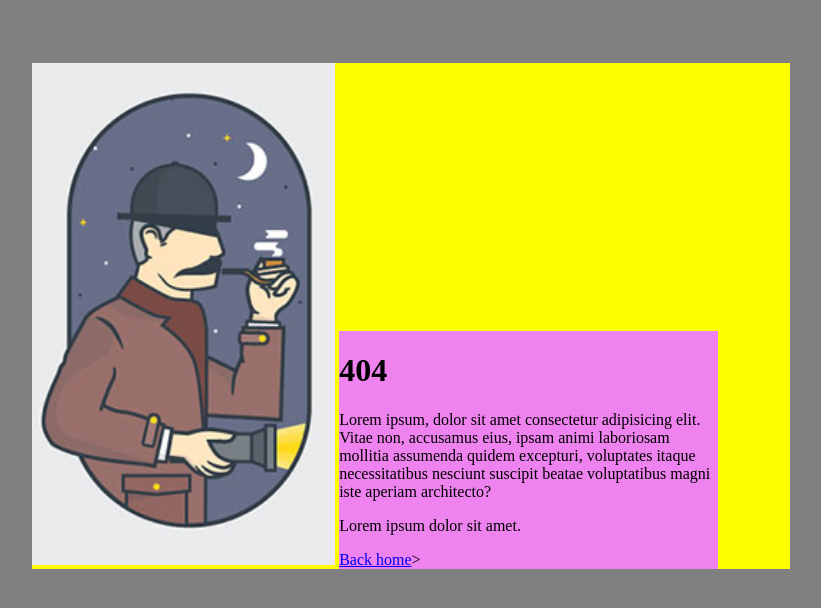
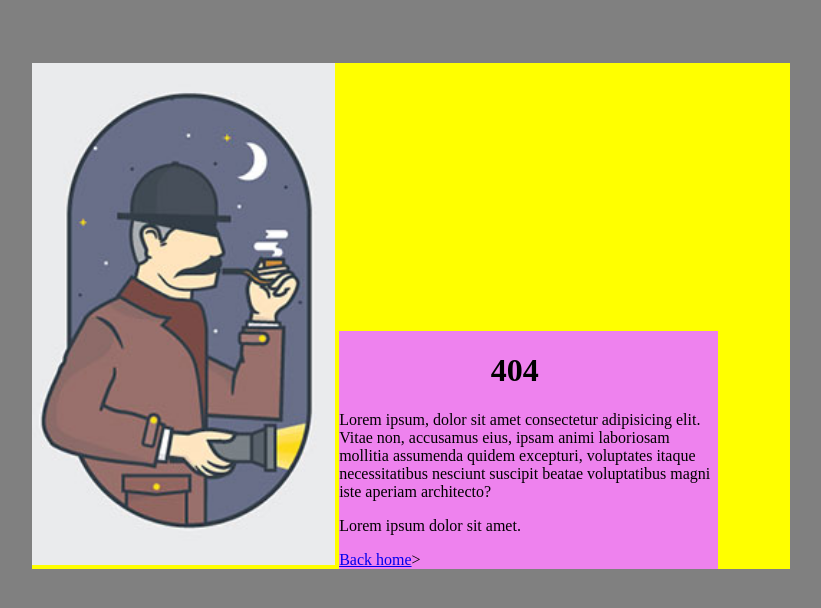
Before and after one commit to ZilvinasSvirskas/2-serlokas, a website: page index.html in a window 1280 px wide. Shown: the whole page, without its empty margins (229-1050 px from the left). Drawn offline with Linux system fonts and the light colour scheme.

Commit message:
Initial structure style

```diff
--- a/index.html
+++ b/index.html
@@ -11,7 +11,7 @@
    <main style="width: 60%;background-color:yellow;margin-top: 5%;margin-left: 20%;">
        <img style="display: inline-block;width: 40%;" src="./Serlokas.png"alt="Serlokas su pypke menesienoje">
        <div style="display: inline-block;width: 50%;background-color: violet;">
-           <h1>404</h1>
+           <h1 style="margin-left: 40%;">404</h1>
            <p>Lorem ipsum, dolor sit amet consectetur adipisicing elit. Vitae non, accusamus eius, ipsam animi laboriosam mollitia assumenda quidem excepturi, voluptates itaque necessitatibus nesciunt suscipit beatae voluptatibus magni iste aperiam architecto?</p>
            <p>Lorem ipsum dolor sit amet.</p>
            <a href="#">Back home</a>>
```
